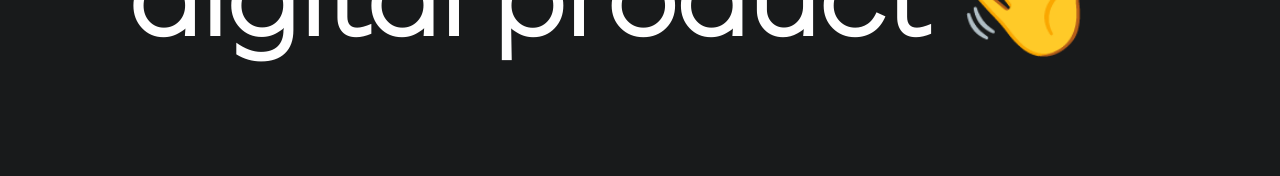
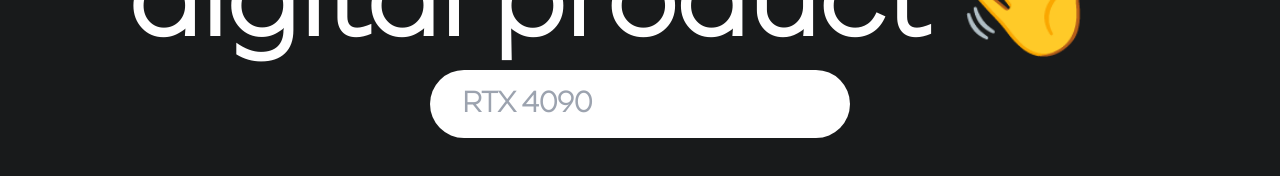
Before and after one commit to Zivic/GPU-price-tracker, a Next.js app in the folder gpu-price-tracker/: page /landing in a window 1280 px wide. Shown: the part 574-750 px from the top of the page. Built offline with nearby package versions, Linux system fonts and the light colour scheme.

Commit message:
style: add search bar CTA

```diff
--- a/gpu-price-tracker/app/landing/page.tsx
+++ b/gpu-price-tracker/app/landing/page.tsx
@@ -11,19 +11,27 @@
 
   useEffect(() => {
     gsap.fromTo(
-      ".gsap-stagger span",
+      ".gsap-stagger > *",
       {
-        opacity: 0.01,
-        y: -20,
+        opacity: 0.001,
+        y: 20,
       },
       {
         opacity: 1,
         y: 0,
         delay: 1,
         stagger: 0.8,
+        duration:1,
       }
     );
   }, []);
+
+  const handleInput = (e: KeyboardEvent) => {
+    if(e.key == "Enter"){
+      console.log(e.target.value);
+      //TODO: redirect to browse page with search value
+    }
+  }
 
   return (
     <>
@@ -32,11 +40,14 @@
           <div>
             <div className="absolute flex w-full h-full z-10 justify-center items-center">
               <div
-                className="gsap-stagger font-kinetika mb-96 mt-40 flex flex-col items-center"
+                className="gsap-stagger font-kinetika font-bold mb-96 mt-80 flex flex-col items-center"
               >
                 <span>GPU</span>
                 <span>PRICE</span>
                 <span>TRACKER</span>
+                <div className=" text-3xl mt-20">
+                  <input onKeyUp={(e) => handleInput(e)} className="rounded-full py-4 px-8" placeholder="RTX 4090"></input>
+                </div>
               </div>
             </div>
             <div className="noiseOverlay">
```
